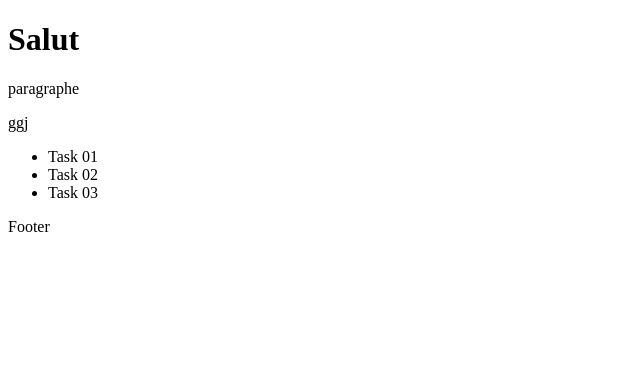
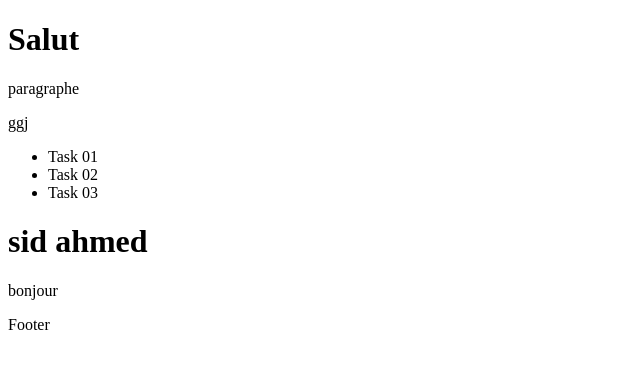
Before and after one commit to boubekeursidahmed/Projet, a plain HTML site: page index.html in a window 1280 px wide. Shown: the whole page, without its empty margins (0-640 px from the left). Drawn offline with Linux system fonts and the light colour scheme.

Commit message:
modification1

```diff
--- a/index.html
+++ b/index.html
@@ -18,6 +18,9 @@
         <li>Task 03</li>
     </ul>
 
+    <h1>sid ahmed </h1>
+    <p>bonjour</p>
+
     <footer>
 
         Footer
```
